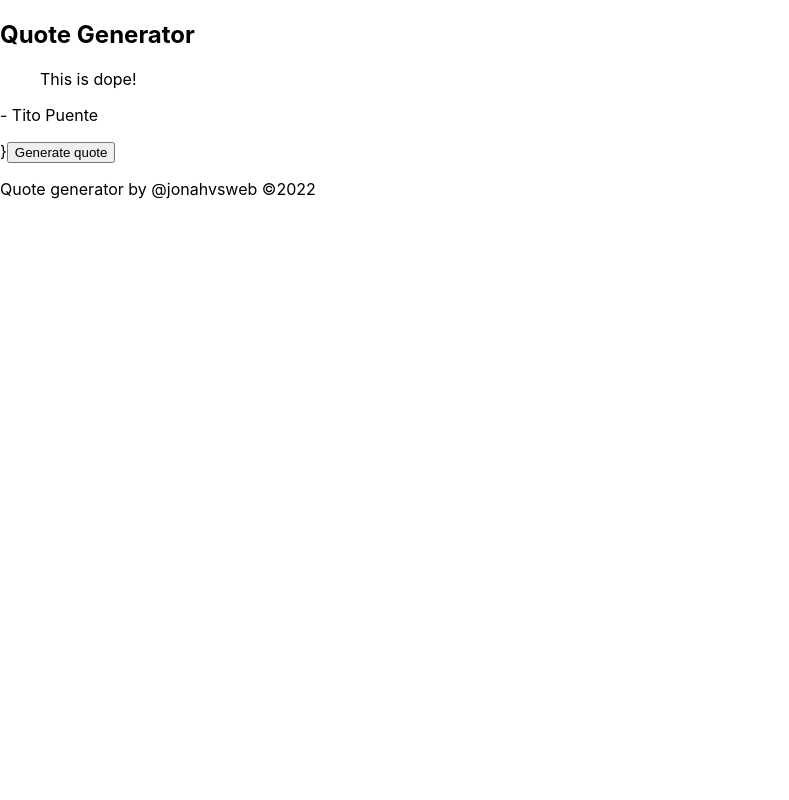
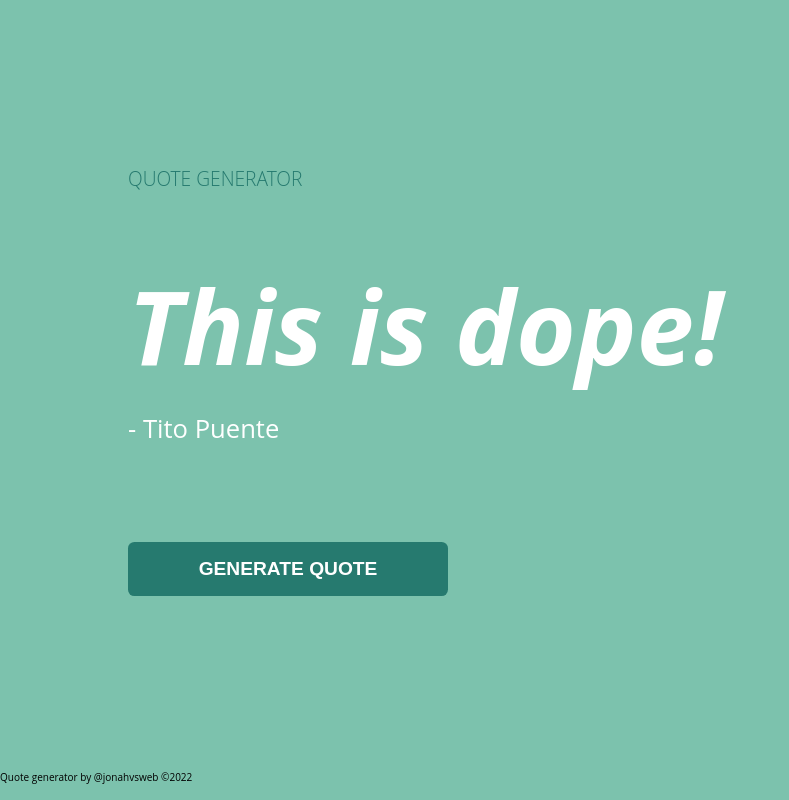
Before and after one commit to jonahvsweb/React-Quote-Gen, a React (Create React App) app: page / in a window 1280 px wide. Shown: the whole page, without its empty margins (0-789 px from the left). Built offline with nearby package versions, Linux system fonts and the light colour scheme; the HTML template or start-up script is replaced by a standard one.

Commit message:
Add styles and build setup.

```diff
--- a/src/App.js
+++ b/src/App.js
@@ -2,6 +2,7 @@ import { useEffect, useState } from "react";
 import Quote from "./components/Quote";
 import Footer from "./components/Footer";
 import { data } from "./data/data";
+import "./styles/styles.css";
 
 function App() {
   const [quote, setQuote] = useState();
@@ -18,10 +19,16 @@ function App() {
   }, []);
 
   return (
-    <section>
-      <div className="App">
+    <section className="page">
+      <div className="container">
         <h1>Quote Generator</h1>
-        {isLoading ? <p>Quote is loading...</p> : <Quote data={quote} />}}
+        {isLoading ? (
+          <p className="loading">Quote is loading...</p>
+        ) : (
+          <div className="quote-container">
+            <Quote data={quote} />
+          </div>
+        )}
         <button onClick={randomize}>Generate quote</button>
       </div>
       <Footer />
--- a/src/components/Quote.js
+++ b/src/components/Quote.js
@@ -2,7 +2,7 @@ const Quote = ({data}) => {
   return (
     <div>
       <blockquote>{data.quote}</blockquote>
-      <p>- {data.name}</p>
+      <p className="name">- {data.name}</p>
     </div>
   );
 };
--- /dev/null
+++ b/src/styles/styles.css
@@ -0,0 +1,77 @@
+body {
+    font-family: 'Open Sans', 'Helvetica Neue', sans-serif;
+    font-size: 62.5%;
+}
+
+.page {
+    background-color: #7CC2AD;
+    display: flex;
+    flex-direction: column;
+    height: 100vh;
+}
+
+.container {
+    display: flex;
+    flex-direction: column;
+    justify-content: center;
+    height: 95vh;
+    margin: 0 auto;
+    max-width: 1200px;
+    width: 80%;
+}
+
+h1 {
+    color: #267A6F;
+    font-size: 1.2rem;
+    font-weight: 100;
+    text-transform: uppercase;
+    margin: 0 0 4rem;
+}
+
+.quote-container {
+    margin-bottom: 5rem;
+}
+
+blockquote {
+    color: #FFF;
+    font-style: italic;
+    font-weight: bolder;
+    margin: 0;
+    font-size: 6.4rem;
+}
+
+.name {
+    color: #FFF;
+    font-size: 1.6rem;
+    margin: 0;
+    padding: 1rem 0;
+}
+
+button {
+    background-color: #267A6F;
+    border: 0;
+    color: #FFF;
+    cursor: pointer;
+    font-size: 1.2rem;
+    font-weight: 600;
+    max-width: 20rem;
+    padding: 1rem;
+    text-transform: uppercase;
+    border-radius: 0.4rem;
+}
+
+button:hover {
+    background-color: #FFF;
+    color: #267A6F;
+}
+
+.footer {
+    color: dimgray;
+    text-align: center;
+    font-size: 0.8rem;
+}
+
+.loading {
+    color: #FFF;
+    font-size: 3rem;
+}
```
Also changed, not shown: 1 other file (tests, documents, lock files or other folders).
